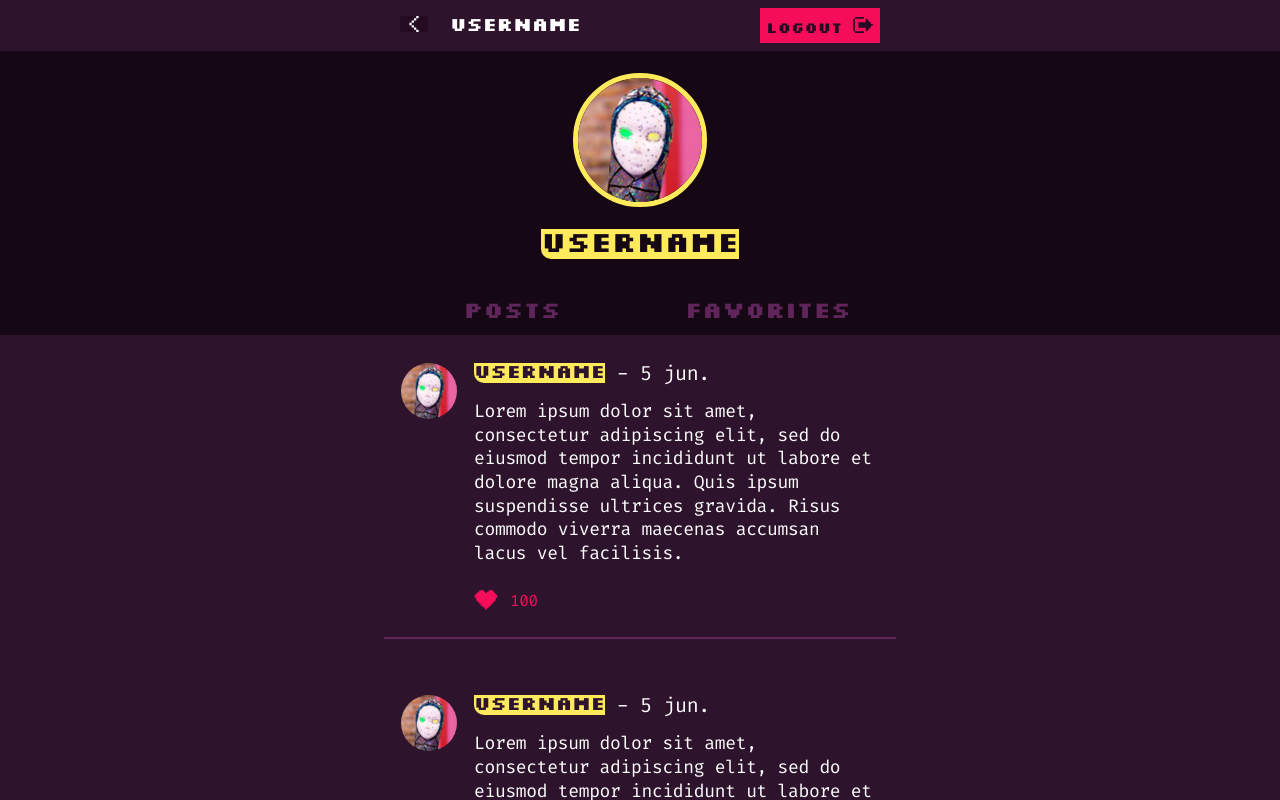
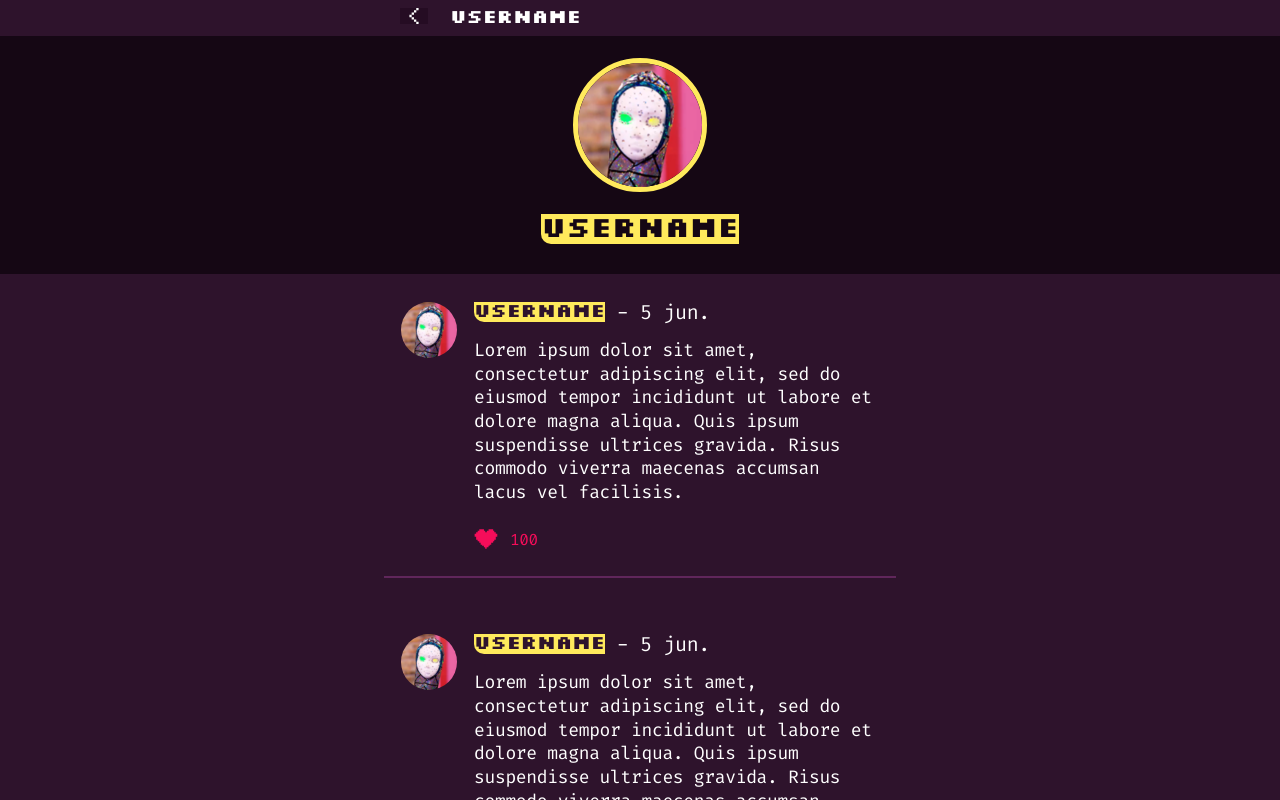
Before and after one commit to carito2/Devs_United, a React (Create React App) app: page / in a window 1280 px wide. Built offline with nearby package versions, Linux system fonts and the light colour scheme; the HTML template or start-up script is replaced by a standard one.

Commit message:
Se crea nuevo page para user profile B

```diff
--- a/src/App.js
+++ b/src/App.js
@@ -1,10 +1,10 @@
-import UserProfile from './pages/UserProfile';
+import UserProfileB from './pages/UserProfileB';
 import './styles/App.css';
 
 function App() {
   return (
     <div className="App">
-      <UserProfile />
+      <UserProfileB />
     </div>
   );
 }
--- /dev/null
+++ b/src/pages/UserProfileB.jsx
@@ -0,0 +1,27 @@
+import React from "react";
+import back from "../resources/images/back.svg";
+import logout from "../resources/images/logout.svg";
+import profilePicture from "../resources/images/profilePicture.svg";
+import TweetContainer from "../components/TweetContainer";
+
+function UserProfileB() {
+    return (
+        <section className="userProfile">
+            <header className="headerUserProfile">
+                <div className="returnBox">
+                    <img src={back} alt="Boton volver atrás" className="buttonBack"/>
+                    <h1 className="username">Username</h1>
+                </div>
+            </header>
+            <article className="userInformation">
+                <img src={profilePicture} alt="Foto de perfil" className="profilePicture"/>
+                <h1 className="username">Username</h1>
+            </article>
+            <TweetContainer />
+            <TweetContainer />
+            <TweetContainer />
+        </section>
+    )
+}
+
+export default UserProfileB;
```
